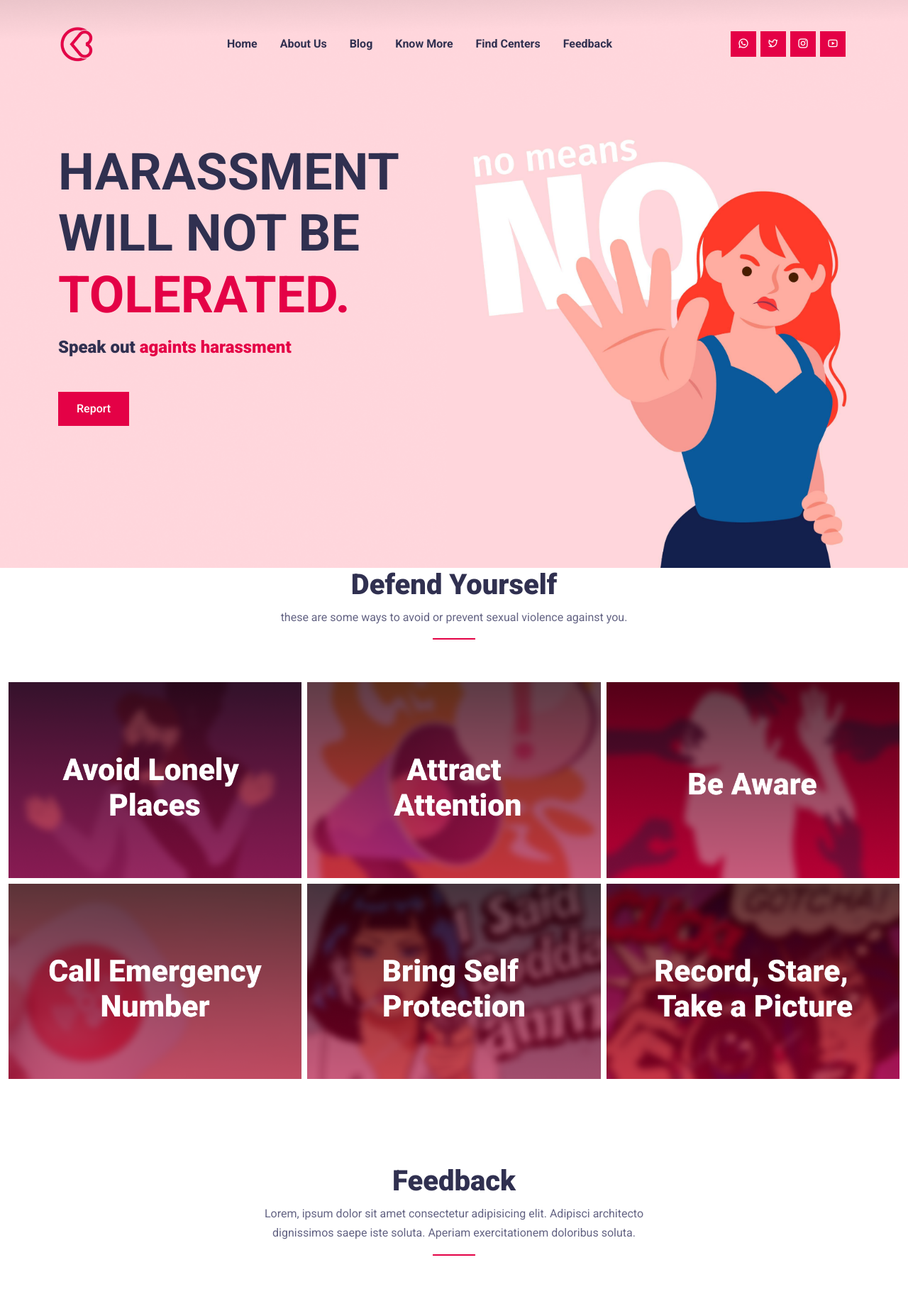
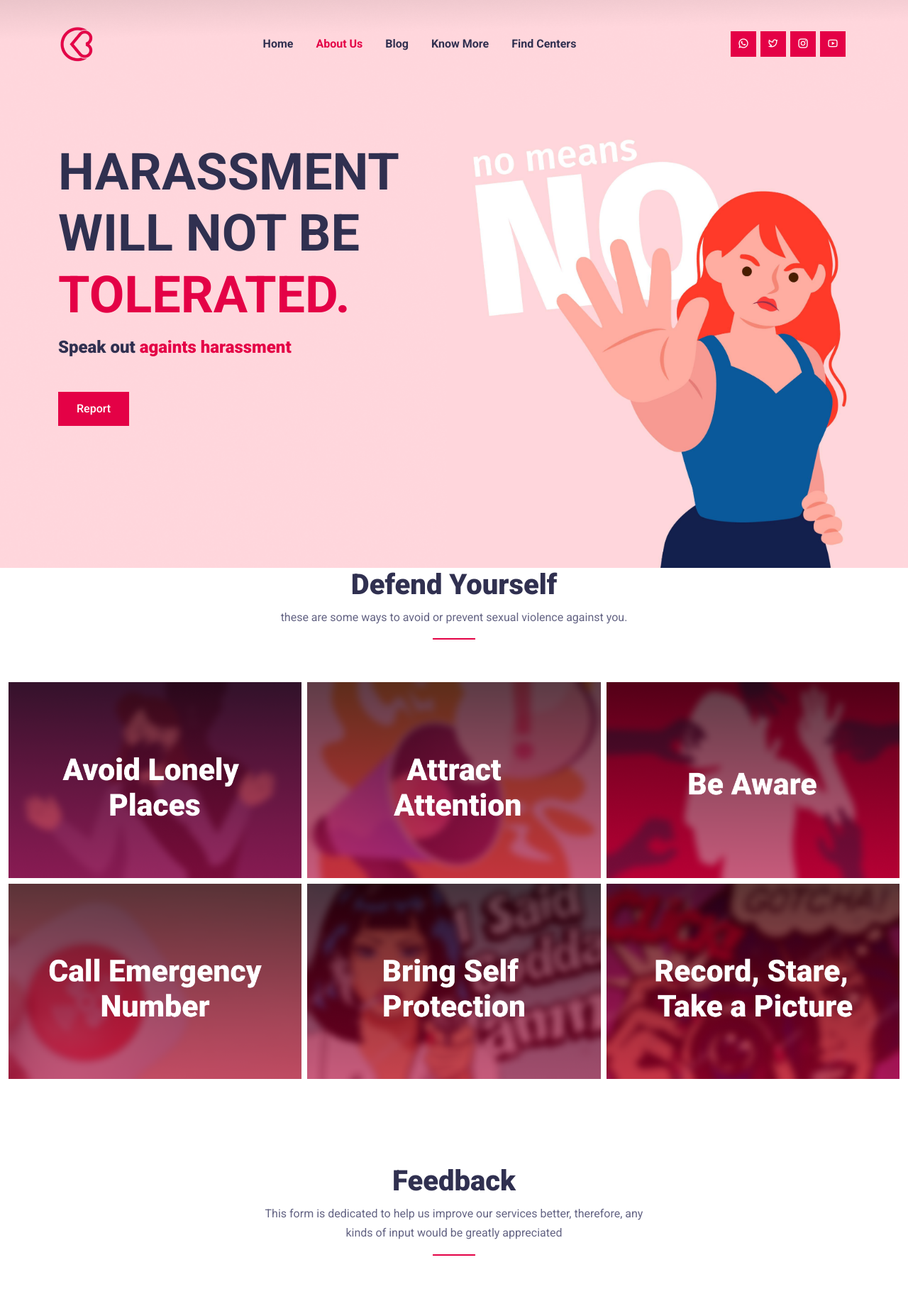
Before and after one commit to azzuhripasaribu/midterm-project, a Django app: page / in a window 1280 px wide. Shown: the top 1830 px of the page at 71% size. Run offline with Django 4.2, Linux system fonts and the light colour scheme; some libraries are stand-ins or nearby versions.

Commit message:
changed stuff

```diff
--- a/landing_page/templates/landing_page.html
+++ b/landing_page/templates/landing_page.html
@@ -41,9 +41,6 @@
                 <li class="nav-item">
                     <a class="nav-link" href="/centers">Find Centers</a>
                 </li>
-                  <li class="nav-item">
-                      <a class="nav-link" href="#feedback section">Feedback</a>
-                  </li>
               </ul>
               <ul class="navbar-nav flex-row">
                   <li class="nav-item">
@@ -148,7 +145,7 @@
             <div class="col-12">
                 <div class="setion-title text-center" data-aos="fade-up" data-aos-delay="100">
                     <h1>Feedback</h1>
-                    <p>Lorem, ipsum dolor sit amet consectetur adipisicing elit. Adipisci architecto dignissimos saepe iste soluta. Aperiam exercitationem doloribus soluta.</p>
+                    <p>This form is dedicated to help us improve our services better, therefore, any kinds of input would be greatly appreciated</p>
                     <div class="line"></div>
                 </div>
             </div>
```
